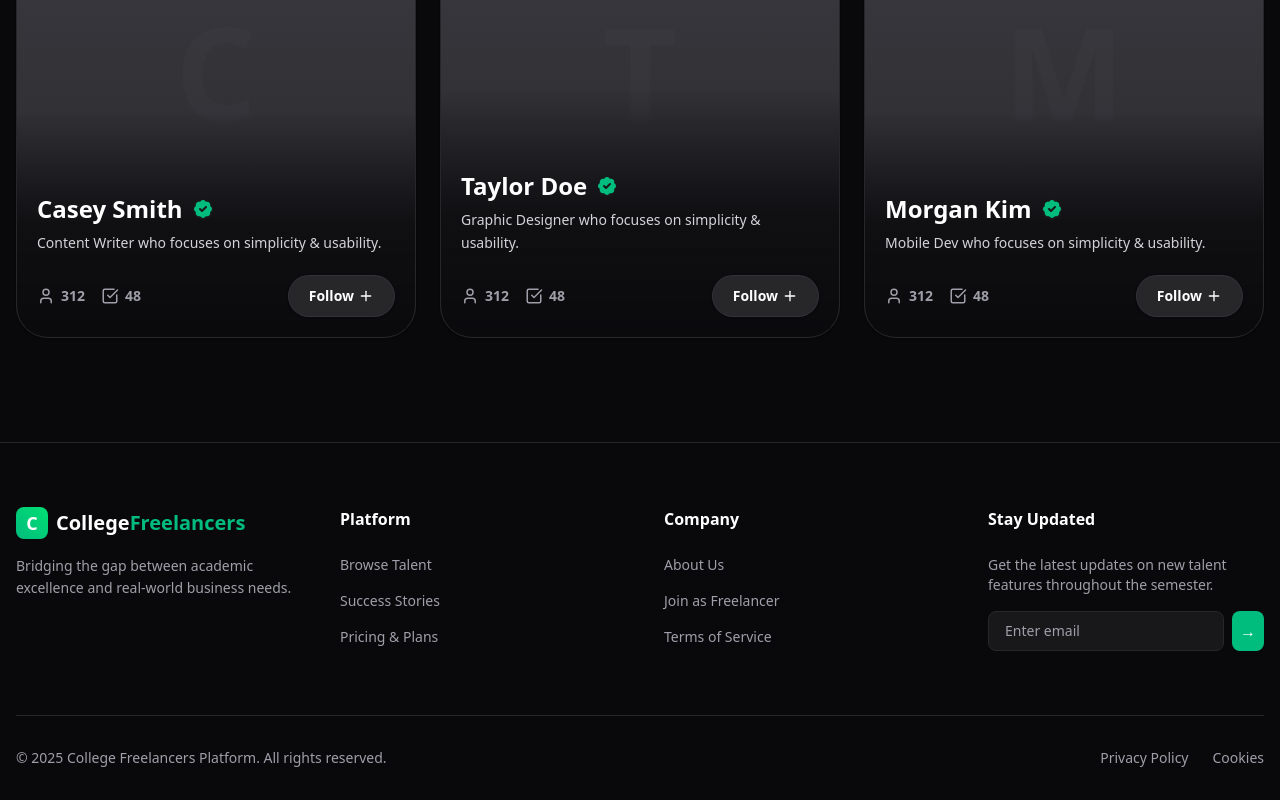
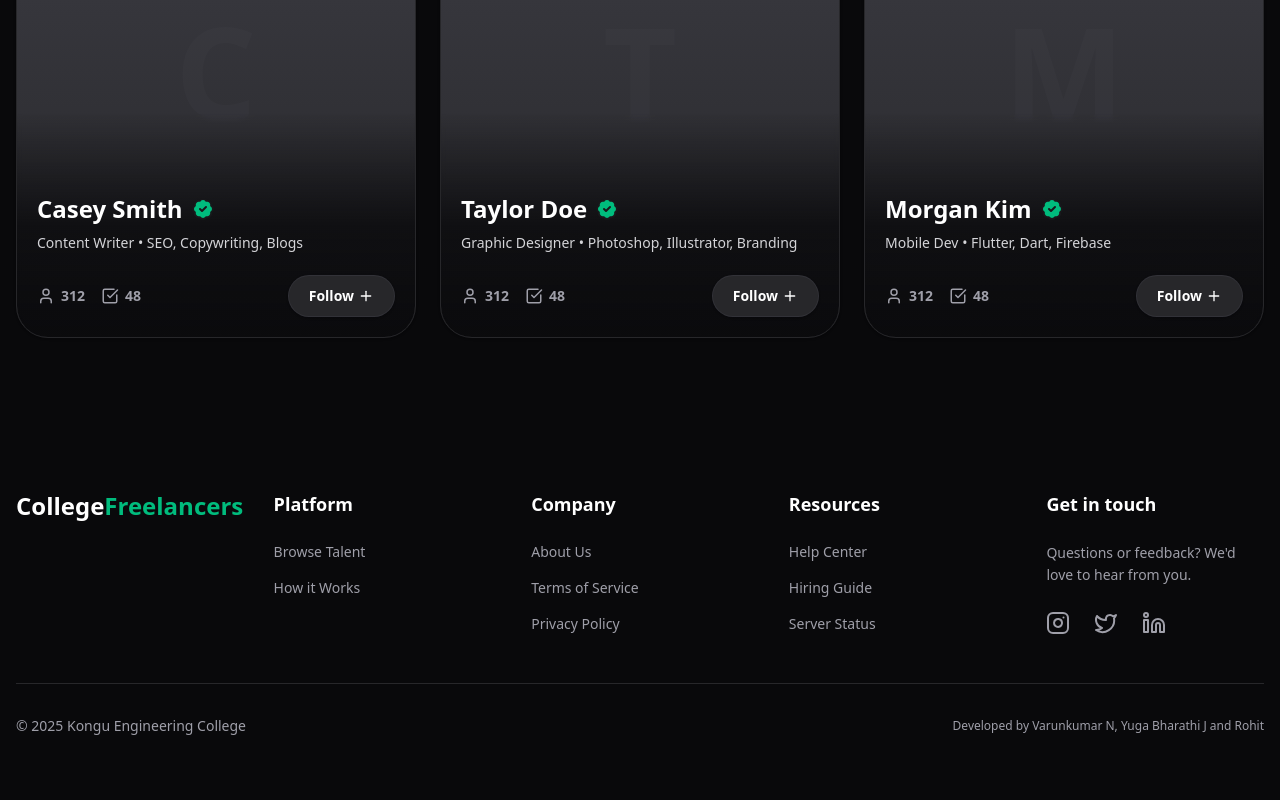
Before and after one commit to spiicez21/freelancers-website, a React (Vite) app in the folder Frontend/: page /members in a window 1280 px wide. Shown: the part 909-1709 px from the top of the page. Built offline with nearby package versions, Linux system fonts and the light colour scheme.

Commit message:
feat: Add core pages for freelancer portfolios and project details, alongside foundational UI components for layout and member display.

```diff
--- a/Frontend/src/components/Hero.tsx
+++ b/Frontend/src/components/Hero.tsx
@@ -1,5 +1,5 @@
 import React from 'react';
-import { ArrowUpRight, PlayCircle } from 'lucide-react';
+import { ArrowRight } from 'lucide-react';
 import { Link } from 'react-router-dom';
 
 const Hero: React.FC = () => {
@@ -30,10 +30,10 @@ const Hero: React.FC = () => {
                     {/* Bottom Action Row (Visual Only, real links in footer/navbar) */}
                     <div className="flex gap-8 items-center mt-12">
                         <Link to="/hire" className="flex items-center gap-3 text-white text-lg hover:text-emerald-400 transition-colors group/link">
-                            Get in touch <ArrowUpRight className="w-6 h-6 group-hover/link:translate-x-1 group-hover/link:-translate-y-1 transition-transform" />
+                            Get in touch <ArrowRight className="ml-2 group-hover/link:translate-x-1 transition-transform" />
                         </Link>
                         <Link to="/works" className="flex items-center gap-3 text-white text-lg hover:text-emerald-400 transition-colors group/link">
-                            Our services <ArrowUpRight className="w-6 h-6 group-hover/link:translate-x-1 group-hover/link:-translate-y-1 transition-transform" />
+                            Our services <ArrowRight className="w-6 h-6 group-hover/link:translate-x-1 transition-transform" />
                         </Link>
                     </div>
                 </div>
--- a/Frontend/src/components/Layout.tsx
+++ b/Frontend/src/components/Layout.tsx
@@ -1,6 +1,7 @@
 import React, { useState, useEffect } from 'react';
 import { Outlet } from 'react-router-dom';
 import Navbar from './Navbar';
+import { Instagram, Twitter, Linkedin } from 'lucide-react';
 
 const Layout: React.FC = () => {
     const [darkMode, setDarkMode] = useState(true); // Default to dark mode
@@ -23,67 +24,76 @@ const Layout: React.FC = () => {
             <main className="pt-16 pb-6 px-4 max-w-screen-2xl mx-auto w-full flex-grow">
                 <Outlet />
             </main>
-            <footer className="border-t border-zinc-200 dark:border-zinc-800 bg-zinc-50 dark:bg-zinc-950 pt-16 pb-8 mt-20">
+
+            {/* Footer with Pre-Footer CTA */}
+            <footer className="mt-32 pb-12">
                 <div className="max-w-screen-xl mx-auto px-4">
-                    <div className="grid grid-cols-1 md:grid-cols-4 gap-12 mb-16">
+
+
+                    {/* Main Footer Content */}
+                    <div className="grid grid-cols-2 md:grid-cols-5 gap-10 mb-12">
                         {/* Brand Column */}
-                        <div className="space-y-4">
+                        <div className="col-span-2 md:col-span-1 flex flex-col justify-start">
                             <div className="flex items-center space-x-2">
-                                <div className="w-8 h-8 rounded-lg bg-gradient-to-tr from-emerald-500 to-green-400 flex items-center justify-center">
-                                    <span className="text-white font-bold text-lg">C</span>
-                                </div>
-                                <span className="font-bold text-xl dark:text-white">College<span className="text-emerald-500">Freelancers</span></span>
+                                <span className="font-bold text-2xl text-zinc-900 dark:text-white">College<span className="text-emerald-500">Freelancers</span></span>
                             </div>
-                            <p className="text-zinc-500 dark:text-zinc-400 text-sm leading-relaxed">
-                                Bridging the gap between academic excellence and real-world business needs.
-                            </p>
                         </div>
 
-                        {/* Quick Links */}
+                        {/* Link Columns */}
                         <div>
-                            <h4 className="font-bold text-zinc-900 dark:text-white mb-6">Platform</h4>
-                            <ul className="space-y-4 text-sm text-zinc-500 dark:text-zinc-400">
+                            <h4 className="font-bold text-zinc-900 dark:text-white mb-6 text-lg">Platform</h4>
+                            <ul className="space-y-4 text-sm text-zinc-500 dark:text-zinc-400 font-medium">
                                 <li><a href="/members" className="hover:text-emerald-500 transition-colors">Browse Talent</a></li>
-                                <li><a href="/works" className="hover:text-emerald-500 transition-colors">Success Stories</a></li>
-                                <li><a href="/hire" className="hover:text-emerald-500 transition-colors">Pricing & Plans</a></li>
+                                <li><a href="/works" className="hover:text-emerald-500 transition-colors">How it Works</a></li>
                             </ul>
                         </div>
 
-                        {/* Company */}
                         <div>
-                            <h4 className="font-bold text-zinc-900 dark:text-white mb-6">Company</h4>
-                            <ul className="space-y-4 text-sm text-zinc-500 dark:text-zinc-400">
+                            <h4 className="font-bold text-zinc-900 dark:text-white mb-6 text-lg">Company</h4>
+                            <ul className="space-y-4 text-sm text-zinc-500 dark:text-zinc-400 font-medium">
                                 <li><a href="/about" className="hover:text-emerald-500 transition-colors">About Us</a></li>
-                                <li><a href="/join" className="hover:text-emerald-500 transition-colors">Join as Freelancer</a></li>
-                                <li><a href="/legal" className="hover:text-emerald-500 transition-colors">Terms of Service</a></li>
+                                <li><a href="#" className="hover:text-emerald-500 transition-colors">Terms of Service</a></li>
+                                <li><a href="#" className="hover:text-emerald-500 transition-colors">Privacy Policy</a></li>
                             </ul>
                         </div>
 
-                        {/* Newsletter / Contact */}
                         <div>
-                            <h4 className="font-bold text-zinc-900 dark:text-white mb-6">Stay Updated</h4>
-                            <p className="text-sm text-zinc-500 dark:text-zinc-400 mb-4">
-                                Get the latest updates on new talent features throughout the semester.
+                            <h4 className="font-bold text-zinc-900 dark:text-white mb-6 text-lg">Resources</h4>
+                            <ul className="space-y-4 text-sm text-zinc-500 dark:text-zinc-400 font-medium">
+                                <li><a href="/help" className="hover:text-emerald-500 transition-colors">Help Center</a></li>
+                                <li><a href="/guide" className="hover:text-emerald-500 transition-colors">Hiring Guide</a></li>
+                                <li><a href="/status" className="hover:text-emerald-500 transition-colors">Server Status</a></li>
+                            </ul>
+                        </div>
+
+                        {/* Get in Touch */}
+                        <div>
+                            <h4 className="font-bold text-zinc-900 dark:text-white mb-6 text-lg">Get in touch</h4>
+                            <p className="text-sm text-zinc-500 dark:text-zinc-400 mb-6 leading-relaxed">
+                                Questions or feedback? We'd love to hear from you.
                             </p>
-                            <div className="flex gap-2">
-                                <input
-                                    type="email"
-                                    placeholder="Enter email"
-                                    className="px-4 py-2 bg-white dark:bg-zinc-900 border border-zinc-200 dark:border-zinc-800 rounded-lg text-sm w-full focus:outline-none focus:border-emerald-500 dark:text-white placeholder:text-zinc-400"
-                                />
-                                <button className="p-2 bg-emerald-500 hover:bg-emerald-600 text-white rounded-lg transition-colors">
-                                    →
-                                </button>
+                            <div className="flex gap-6">
+                                <a href="#" className="text-zinc-400 hover:text-emerald-500 transition-colors hover:scale-110 transform duration-200">
+                                    <Instagram size={24} />
+                                </a>
+                                <a href="#" className="text-zinc-400 hover:text-emerald-500 transition-colors hover:scale-110 transform duration-200">
+                                    <Twitter size={24} />
+                                </a>
+                                <a href="#" className="text-zinc-400 hover:text-emerald-500 transition-colors hover:scale-110 transform duration-200">
+                                    <Linkedin size={24} />
+                                </a>
                             </div>
                         </div>
                     </div>
 
-                    <div className="border-t border-zinc-200 dark:border-zinc-800 pt-8 flex flex-col md:flex-row justify-between items-center gap-4">
-                        <p className="text-sm text-zinc-500 dark:text-zinc-400">&copy; {new Date().getFullYear()} College Freelancers Platform. All rights reserved.</p>
-                        <div className="flex gap-6 text-sm text-zinc-500 dark:text-zinc-400">
-                            <a href="#" className="hover:text-emerald-500 transition-colors">Privacy Policy</a>
-                            <a href="#" className="hover:text-emerald-500 transition-colors">Cookies</a>
-                        </div>
+                    {/* Bottom Row: Copyright & Developer Info */}
+                    <div className="pt-8 border-t border-zinc-200 dark:border-zinc-800 flex flex-col md:flex-row justify-between items-center gap-4 text-center md:text-left">
+                        <p className="text-sm text-zinc-500 dark:text-zinc-400 font-medium">
+                            &copy; {new Date().getFullYear()} Kongu Engineering College
+                        </p>
+                        <p className="text-xs text-zinc-400 font-medium">
+                            Developed by Varunkumar N, Yuga Bharathi J and Rohit
+                        </p>
                     </div>
                 </div>
             </footer>
--- a/Frontend/src/components/MemberCard.tsx
+++ b/Frontend/src/components/MemberCard.tsx
@@ -33,7 +33,7 @@ const MemberCard: React.FC<MemberProps> = ({ id, name, role, skills }) => {
                     </div>
 
                     <p className="text-zinc-600 dark:text-zinc-300 text-sm font-medium leading-relaxed mb-4 line-clamp-2">
-                        {role} who focuses on simplicity & usability.
+                        {role} • {skills.slice(0, 3).join(', ')}
                     </p>
 
                     <div className="flex items-center justify-between mt-auto">
--- a/Frontend/src/pages/Home.tsx
+++ b/Frontend/src/pages/Home.tsx
@@ -1,8 +1,8 @@
 import React from 'react';
 import Hero from '../components/Hero';
 import MemberCard from '../components/MemberCard';
-import ProjectCard from '../components/ProjectCard'; // Make sure this path is correct if we want to use it here, or stick to features if requested.
-import { Zap, Shield, Rocket, ArrowRight } from 'lucide-react';
+
+import { ArrowRight, Lightbulb, ShieldCheck, Gem } from 'lucide-react';
 import { Link } from 'react-router-dom';
 
 const Home: React.FC = () => {
--- a/Frontend/src/pages/Portfolio.tsx
+++ b/Frontend/src/pages/Portfolio.tsx
@@ -1,10 +1,9 @@
 import React from 'react';
-import { Mail, Linkedin, Globe, Download, ArrowLeft } from 'lucide-react';
-import { Link, useParams } from 'react-router-dom';
+import { Linkedin, Globe, Download, ArrowLeft } from 'lucide-react';
+import { Link } from 'react-router-dom';
 import ProjectCard from '../components/ProjectCard';
 
 const Portfolio: React.FC = () => {
-    const { id } = useParams<{ id: string }>();
 
     // Mock data based on ID - normally fetched from API
     // For demo purposes, we'll just display static data
--- a/Frontend/src/pages/ProjectDetail.tsx
+++ b/Frontend/src/pages/ProjectDetail.tsx
@@ -1,10 +1,10 @@
 import React from 'react';
 import { useParams, Link } from 'react-router-dom';
-import { ArrowLeft, ArrowUpRight, Calendar, Users, Layers, ExternalLink } from 'lucide-react';
+import { ArrowLeft, Calendar, Users, Layers, ExternalLink } from 'lucide-react';
 import Button from '../components/ui/Button';
 
 const ProjectDetail: React.FC = () => {
-    const { id } = useParams<{ id: string }>();
+    useParams<{ id: string }>();
 
     // Mock data - in a real app, fetch based on ID
     const project = {
```
